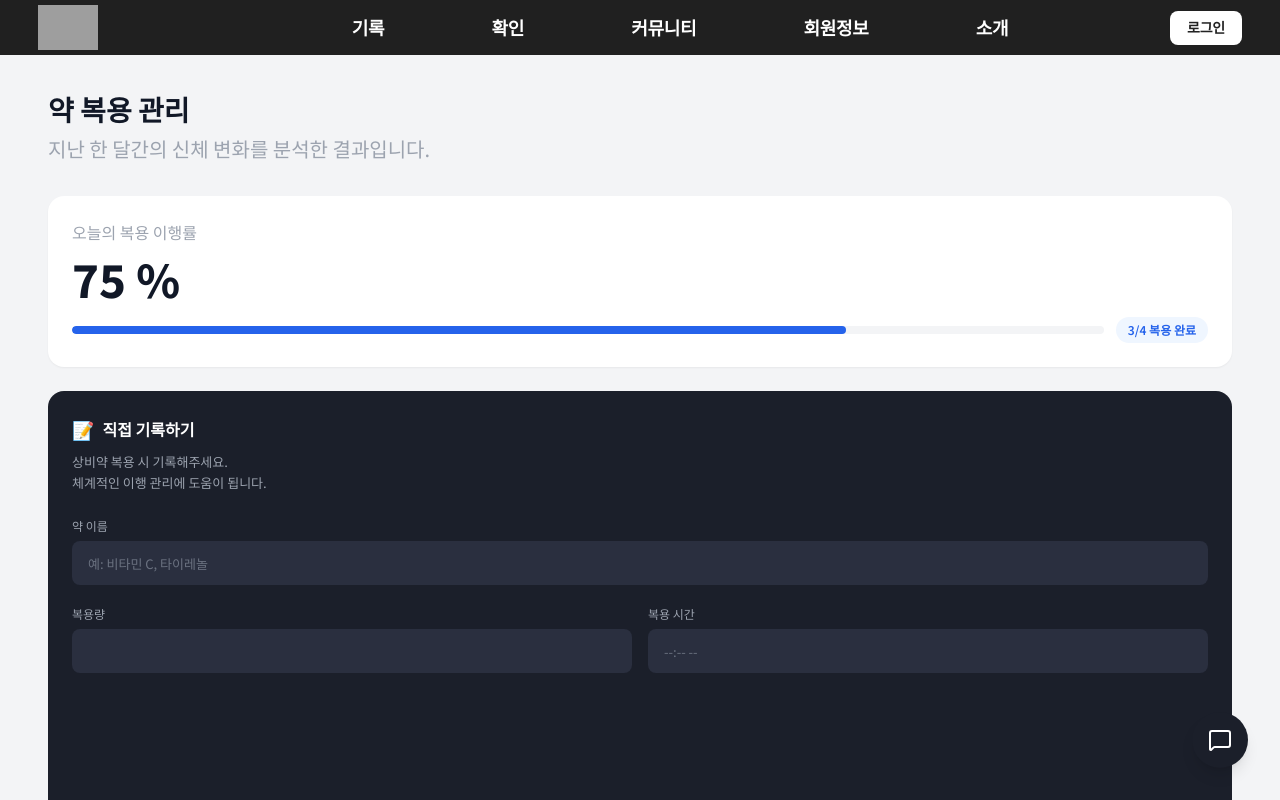
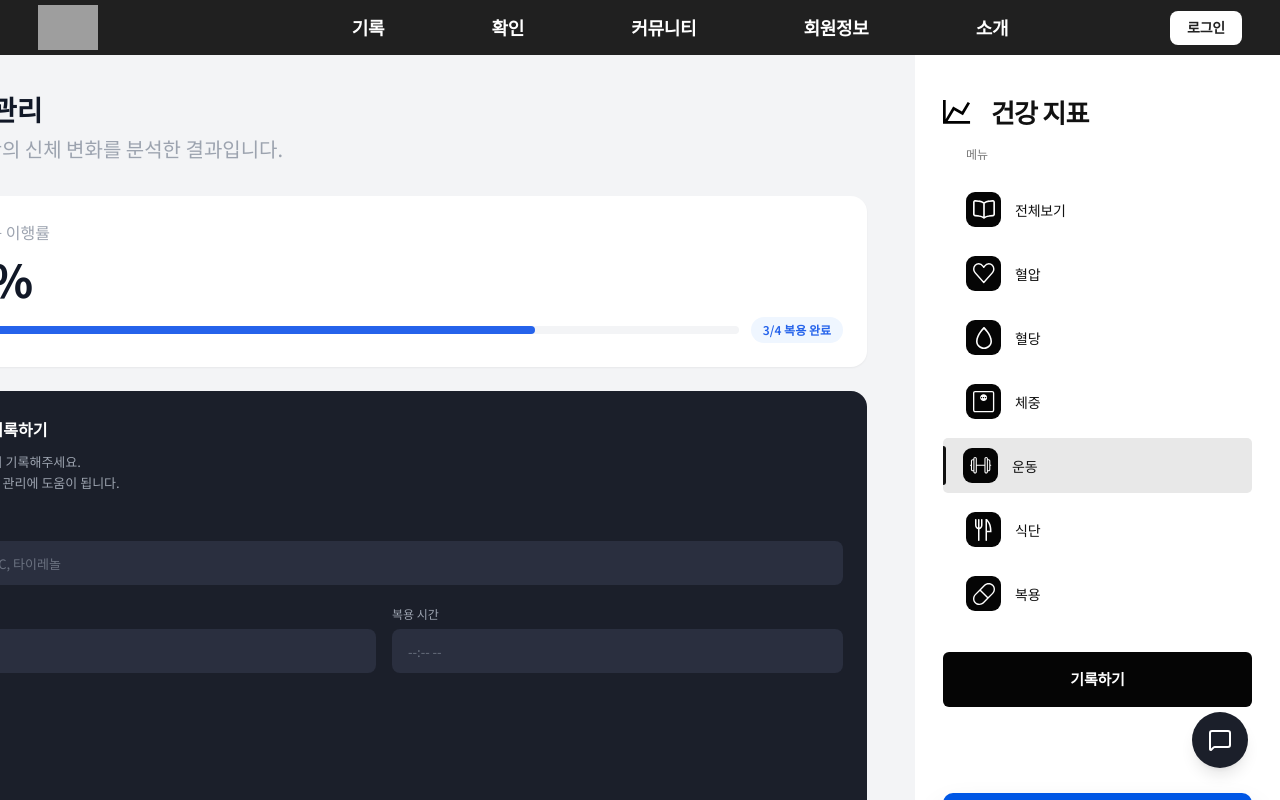
Before and after one commit to ZZAAE/Ballife, a React (Vite) app in the folder frontend/: page /check/medicine in a window 1280 px wide. Shown: the top 800 px of the page. Built offline with nearby package versions, Linux system fonts and the light colour scheme; grey boxes are pictures that could not be loaded.

Commit message:
모달 수정 및 메인 병합 完

```diff
--- a/frontend/src/App.jsx
+++ b/frontend/src/App.jsx
@@ -1,6 +1,6 @@
-import { Routes, Route, Link } from 'react-router-dom';
+import { Routes, Route, Link, useLocation } from 'react-router-dom';
 import { useAuth } from './contexts/AuthContext';
-import HomePage from './pages/HomePage';
+
 import SignUpPage from './pages/user/SignUpPage';
 import LoginPage from './pages/user/LoginPage';
 import BoardListPage from './pages/board/BoardListPage';
@@ -31,8 +31,8 @@ import UserInformation from './pages/user/UserInformation'
 
 
 function App() {
+  const location = useLocation();
   const hideHealthMenu =
-    location.pathname === '/home' ||
     location.pathname === '/login' ||
     location.pathname === '/signup' ||
     location.pathname === '/boards' ||
@@ -90,7 +90,7 @@ function App() {
 
         </Routes>
         </div>
-        {hideHealthMenu && <HealthIndicatorMenu />}
+        {!hideHealthMenu && <HealthIndicatorMenu />}
       </div>
 
       </main>
--- a/frontend/src/components/HealthMenu.jsx
+++ b/frontend/src/components/HealthMenu.jsx
@@ -83,6 +83,7 @@ export default function HealthIndicatorMenu({ onRegisterClick }) {
       </nav>
 
       {/* 기록하기 버튼 */}
+      <Link to="/allRecord" >
       <button
         type="button"
         onClick={onRegisterClick}
@@ -90,7 +91,7 @@ export default function HealthIndicatorMenu({ onRegisterClick }) {
       >
         기록하기
       </button>
-
+      </Link>
       {/* 파란 조언 카드 */}
       <section className="mt-[86px] rounded-[10px] bg-[#0057E5] px-[24px] pt-[24px] pb-[24px] text-white shadow-[0_18px_32px_rgba(0,0,0,0.14)]">
         <div className="flex h-[40px] w-[40px] items-center justify-center rounded-[8px] bg-white/20">
--- a/frontend/src/pages/HomePage.jsx
+++ /dev/null
@@ -1,21 +0,0 @@
-import { useState } from "react";
-import WaterRecordModal from "../modals/bloodsugarModal";
-import Chatbot from '../modals/Chatbot'
-
-function HomePage() {
-  const [isModalOpen, setIsModalOpen] = useState(false);
-
-  return (
-    <div>
-      <button onClick={() => setIsModalOpen(true)}>
-      </button>
-        <Chatbot />
-      <WaterRecordModal
-        isOpen={isModalOpen}
-        onClose={() => setIsModalOpen(false)}
-      />
-    </div>
-  );
-}
-
-export default HomePage;
--- a/frontend/src/pages/TestPage.jsx
+++ /dev/null
@@ -1,13 +0,0 @@
-import React, { useState } from 'react';
-import BloodPressureRecordModal from '../modals/BloodPressureRecordModal';
-
-export default function TestPage() {
-  const [isModalOpen, setIsModalOpen] = useState(true);
-
-  return (
-    <BloodPressureRecordModal
-      isOpen={isModalOpen}
-      onClose={() => setIsModalOpen(false)}
-    />
-  );
-}
```
Also changed, not shown: frontend/src/pages/Main.jsx (deleted, +0 -7 lines).
